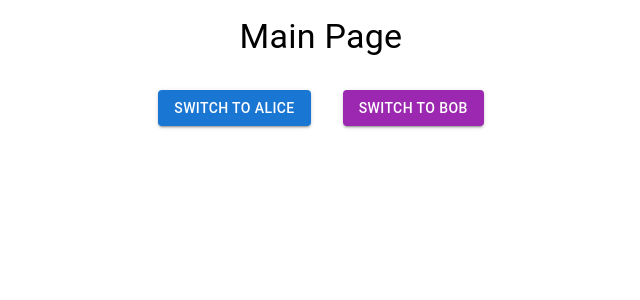
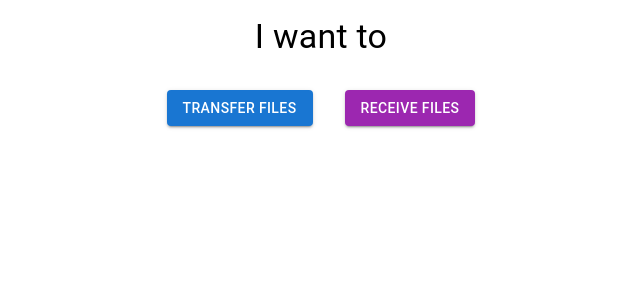
Before and after one commit to olkivan/portage, a React (Create React App) app in the folder front/: page / in a window 1280 px wide. Shown: the top 300 px of the page, without its empty margins (319-959 px from the left). Built offline with nearby package versions, Linux system fonts and the light colour scheme.

Commit message:
[front] Tidy up UI

```diff
--- a/front/src/components/FileList.tsx
+++ b/front/src/components/FileList.tsx
@@ -31,7 +31,7 @@ const Link = ({
   )
 }
 
-export const FileList = () => {
+export const FileList = ({ enableLinks }: { enableLinks: boolean }) => {
   const dispatch = useAppDispatch()
   const files: FileInfo[] = useAppSelector(selectFiles)
   const pin: string = useAppSelector(selectPin)
@@ -51,6 +51,8 @@ export const FileList = () => {
     },
     [files]
   )
+
+  console.log('With links:', enableLinks)
 
   return (
     <TableContainer component={Paper}>
@@ -89,7 +91,7 @@ export const FileList = () => {
                 }}
                 width="50%"
               >
-                {pin && uuid && !requested ? (
+                {enableLinks && pin && uuid && !requested ? (
                   <Link
                     {...{
                       pin,
--- a/front/src/screens/Alice.tsx
+++ b/front/src/screens/Alice.tsx
@@ -7,8 +7,6 @@ import { BackendAPI, FileInfo } from '../BackendAPI'
 
 import { FileList } from '../components/FileList'
 import { VERIFY } from '../CommonTypes'
-
-import { Link } from 'react-router-dom'
 
 export default () => {
   const dispatch = useAppDispatch()
@@ -76,12 +74,7 @@ export default () => {
       <Grid>
         <Grid item>
           <Box sx={{ mb: 2 }}>
-            <Typography variant="h4">Alice</Typography>
-          </Box>
-          <Box>
-            <Link to="/" style={{ textDecoration: 'none' }}>
-              <Button variant="contained">Switch to Main page</Button>
-            </Link>
+            <Typography variant="h4">Transfer</Typography>
           </Box>
         </Grid>
         <Grid item>
@@ -100,7 +93,7 @@ export default () => {
             </Button>
           </Box>
         </Grid>
-        {files.length ? <FileList></FileList> : null}
+        {files.length ? <FileList enableLinks={false} /> : null}
         {pin ? (
           <Grid item>
             <Box sx={{ mt: 2 }}>
@@ -108,7 +101,7 @@ export default () => {
               <Typography variant="h6">(share it with other party)</Typography>
             </Box>
           </Grid>
-        ) : (
+        ) : files.length ? (
           <Grid item>
             <Box sx={{ mt: 2 }}>
               <Button type="submit" variant="contained">
@@ -116,7 +109,7 @@ export default () => {
               </Button>
             </Box>
           </Grid>
-        )}
+        ) : null}
       </Grid>
     </form>
   )
--- a/front/src/screens/Bob.tsx
+++ b/front/src/screens/Bob.tsx
@@ -16,7 +16,7 @@ export default () => {
       <Grid>
         <Box>
           <PinCode />
-          {files.length ? <FileList></FileList> : null}
+          {files.length ? <FileList enableLinks={true} /> : null}
         </Box>
         <Link to="/" style={{ textDecoration: 'none' }}>
           <Button variant="contained">Switch to Main page</Button>
--- a/front/src/screens/Main.tsx
+++ b/front/src/screens/Main.tsx
@@ -7,18 +7,18 @@ export default () => {
     <>
       <Grid>
         <Box sx={{ mb: 2 }}>
-          <Typography variant="h4">Main Page</Typography>
+          <Typography variant="h4">I want to</Typography>
         </Box>
 
         <Box>
           <Link to="/upload" style={{ textDecoration: 'none' }}>
             <Button sx={{ m: 2 }} variant="contained" color="primary">
-              Switch to Alice
+              Transfer files
             </Button>
           </Link>
           <Link to="/download" style={{ textDecoration: 'none' }}>
             <Button sx={{ m: 2 }} variant="contained" color="secondary">
-              Switch to Bob
+              Receive files
             </Button>
           </Link>
         </Box>
```
